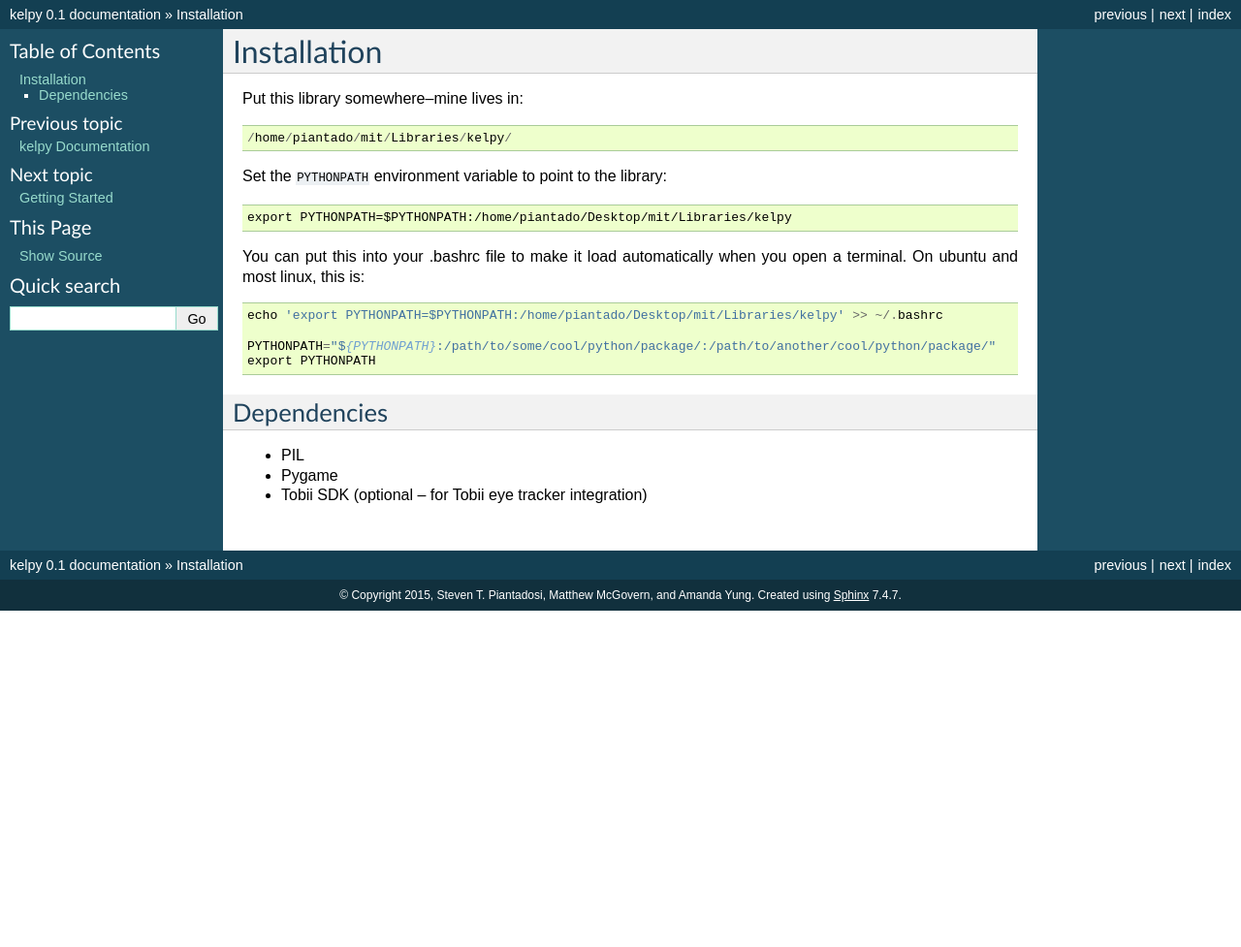
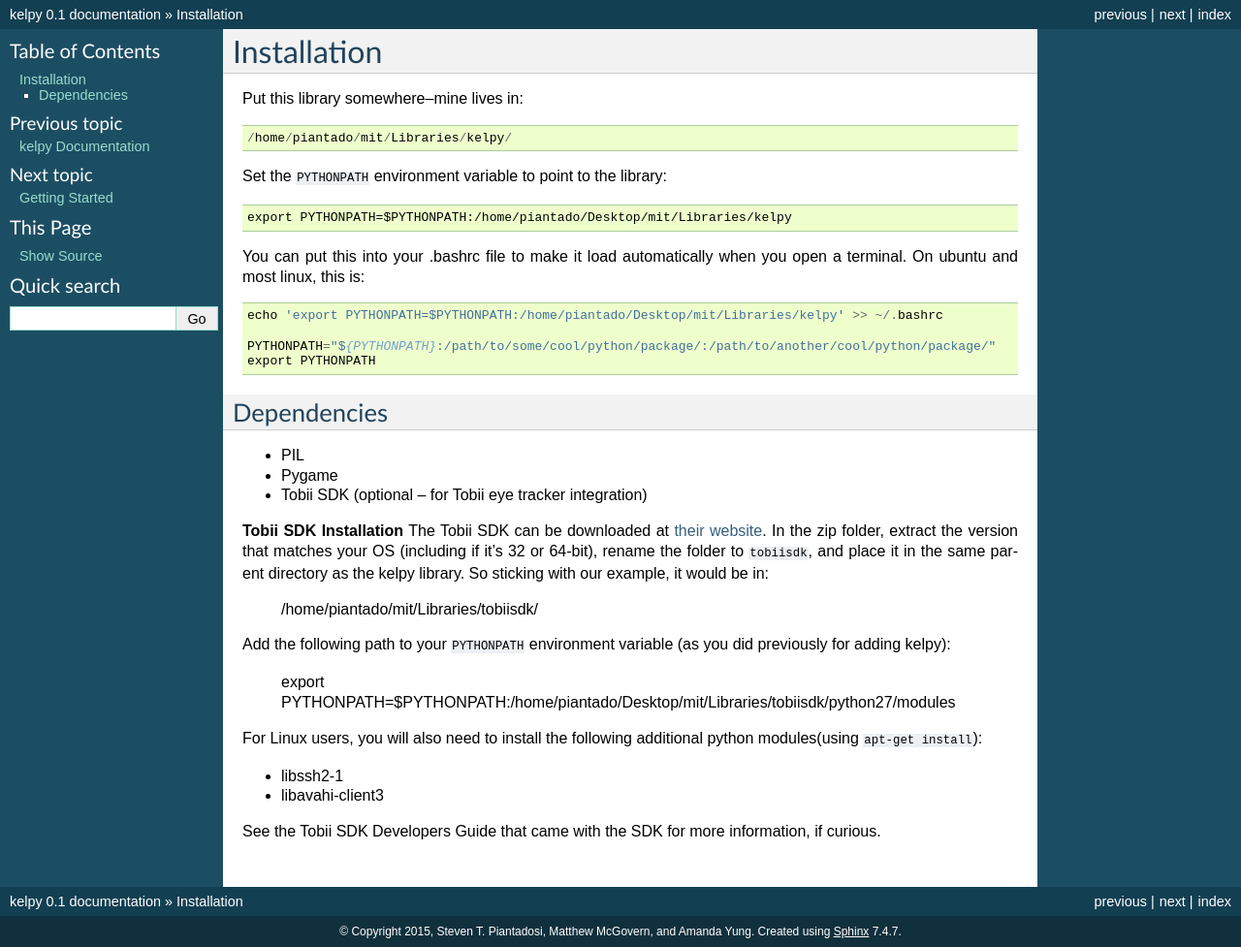
Before and after one commit to piantado/kelpy, a Sphinx documentation site: the page built from docs/install.rst, in a window 1280 px wide. Shown: the whole page at 97% size. Built offline with Sphinx 7.4.7, drawn with Linux system fonts in a browser that asks for light colours; before the commit the page ends 900 px from its top, so only the background shows below that.

Commit message:
updated installation instructions to include more info about Tobii SDK

```diff
--- a/docs/install.rst
+++ b/docs/install.rst
@@ -24,3 +24,22 @@
 +	PIL
 +	Pygame
 +	Tobii SDK (optional -- for Tobii eye tracker integration)
+
+
+**Tobii SDK Installation**
+The Tobii SDK can be downloaded at `their website <http://www.tobiipro.com/product-listing/tobii-pro-analytics-sdk/>`_.
+In the zip folder, extract the version that matches your OS (including if it's 32 or 64-bit), rename the folder to ``tobiisdk``, and place it in the same parent directory as the kelpy library. So sticking with our example, it would be in:
+
+	/home/piantado/mit/Libraries/tobiisdk/
+
+Add the following path to your ``PYTHONPATH`` environment variable (as you did previously for adding kelpy):
+
+	export PYTHONPATH=$PYTHONPATH:/home/piantado/Desktop/mit/Libraries/tobiisdk/python27/modules
+
+
+For Linux users, you will also need to install the following additional python modules(using ``apt-get install``):
+
++ libssh2-1
++ libavahi-client3
+
+See the Tobii SDK Developers Guide that came with the SDK for more information, if curious.
```
